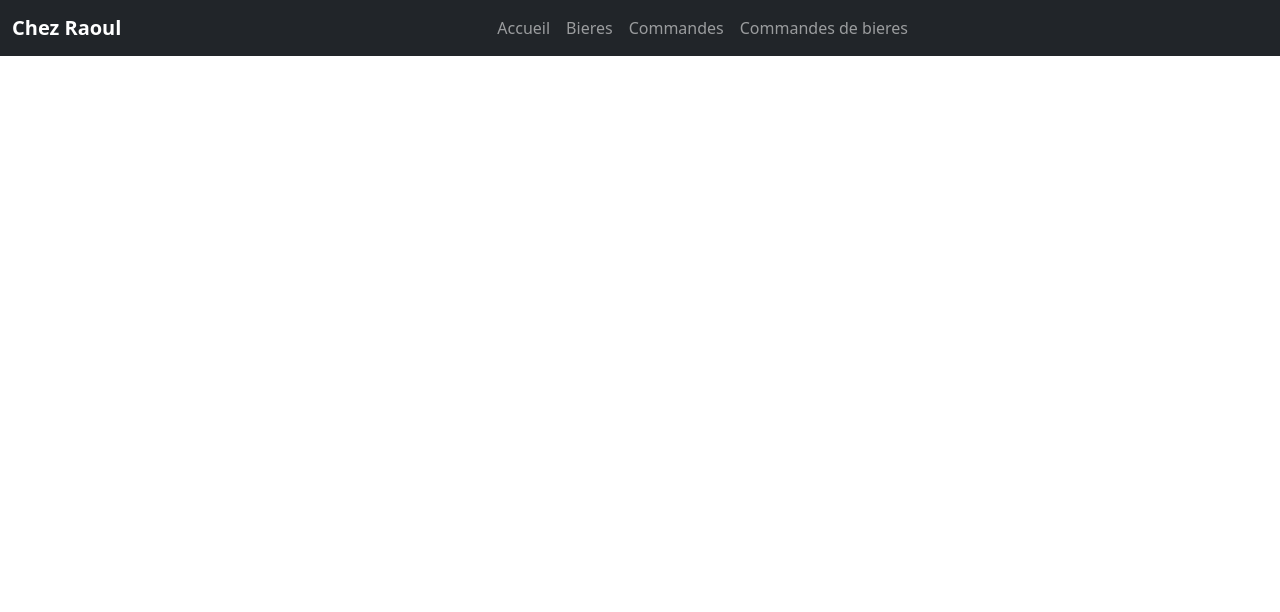
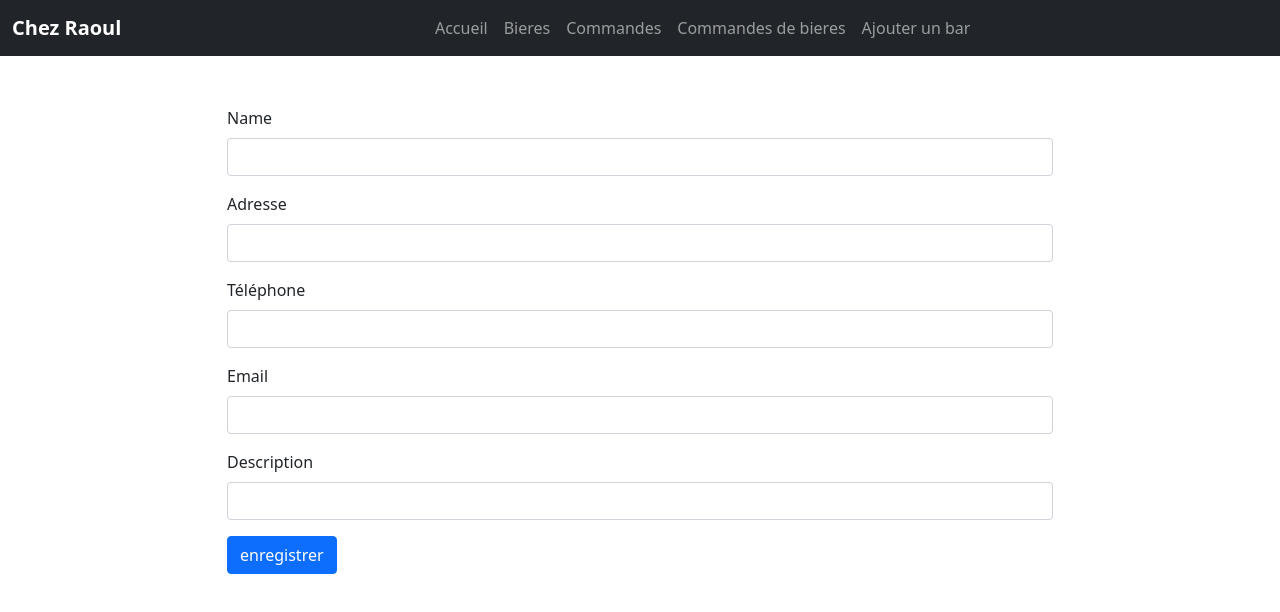
Before and after one commit to Yoogo9z/TP-Node-React-M-A-H-H, a React (Vite) app: page /ajouterunbar in a window 1280 px wide. Shown: the top 612 px of the page. Built offline with nearby package versions, Linux system fonts and the light colour scheme.

Commit message:
Formulaire sur sa page du header

```diff
--- a/Front-end/App.jsx
+++ b/Front-end/App.jsx
@@ -3,6 +3,7 @@ import NavBar from './components/NavBar';
 import BarsList from './pages/BarsList';
 import BieresList from './pages/BieresList';
 import BarDetails from './pages/BarDetails';
+import BarForm from './components/formBar';
 
 const App = () => {
   return (
@@ -15,6 +16,7 @@ const App = () => {
               <Route path="/" element={<BarsList />} />
               <Route path="/bieres" element={<BieresList />} />
               <Route path="/bars/:id" element={<BarDetails />} />
+              <Route path="/ajouterunbar" element={<BarForm />} />
             </Routes>
           </div>
         </section>
--- a/Front-end/components/NavBar.jsx
+++ b/Front-end/components/NavBar.jsx
@@ -33,6 +33,9 @@ function NavBar() {
                         <li className="nav-item">
                             <Link className="nav-link" to="/BiereCommandes">Commandes de bieres</Link>
                         </li>
+                        <li className="nav-item">
+                            <Link className="nav-link" to="/ajouterunbar">Ajouter un bar</Link>
+                        </li>
 
                     </ul>
                 </div>
--- /dev/null
+++ b/Front-end/components/formBar.jsx
@@ -0,0 +1,105 @@
+import { useState, useEffect } from 'react';
+import { useParams, useNavigate } from 'react-router-dom';
+import { addBars, updateBar, fetchBar } from '../apiClient.js';
+
+const BarForm = () => {
+    const { id } = useParams();
+    const navigate = useNavigate();
+    const [bar, setBar] = useState({
+        name: '',
+        adresse: '',
+        tel: '',
+        email: '',
+        description: '',
+
+    });
+
+    useEffect(() => {
+        if (id) {
+            const loadBar = async () => {
+                const fetchedBar = await fetchBar(id);
+                setBar({
+                    name: fetchedBar.name,
+                    adresse: fetchedBar.adresse,
+                    tel: fetchedBar.tel,
+                    email: fetchedBar.email,
+                    description: fetchedBar.description,
+                });
+            };
+            loadBar();
+        }
+    }, [id]);
+
+    const handleChange = (e) => {
+        const { name, value } = e.target;
+        setBar(prevBars => ({
+            ...prevBars,
+            [name]: value
+        }));
+    };
+
+    const handleSubmit = async (e) => {
+        e.preventDefault();
+        if (id) {
+            await updateBar(id, bar);
+        } else {
+            await addBars(bar);
+        }
+        navigate('/');
+    };
+
+    return (
+        <form onSubmit={handleSubmit}>
+            <div className="mb-3">
+                <label className="form-label">Name</label>
+                <input
+                    name="name"
+                    className="form-control"
+                    value={bar.name}
+                    onChange={handleChange}
+                />
+            </div>
+            <div className="mb-3">
+                <label className="form-label">Adresse</label>
+                <input
+                    name="adresse"
+                    className="form-control"
+                    value={bar.adresse}
+                    onChange={handleChange}
+                />
+            </div>
+            <div className="mb-3">
+                <label className="form-label">Téléphone</label>
+                <input
+                    name="tel"
+                    className="form-control"
+                    value={bar.tel}
+                    onChange={handleChange}
+                />
+            </div>
+            <div className="mb-3">
+                <label className="form-label">Email</label>
+                <input
+                    name="email"
+
+                    className="form-control"
+                    value={bar.email}
+                    onChange={handleChange}
+                />
+            </div>
+            <div className="mb-3">
+                <label className="form-label">Description</label>
+                <input
+                    name="description"
+                    className="form-control"
+                    value={bar.description}
+                    onChange={handleChange}
+                />
+            </div>
+            <button type="submit" className="btn btn-primary" onClick={handleSubmit}>enregistrer</button>
+        </form>
+
+    );
+};
+
+export default BarForm;
--- a/Front-end/index.css
+++ b/Front-end/index.css
@@ -3,3 +3,7 @@
 	padding: 1rem 1rem;
 	background: aliceblue;
 }
+
+form {
+	margin: 50px 145px 50px 145px;
+}
```
